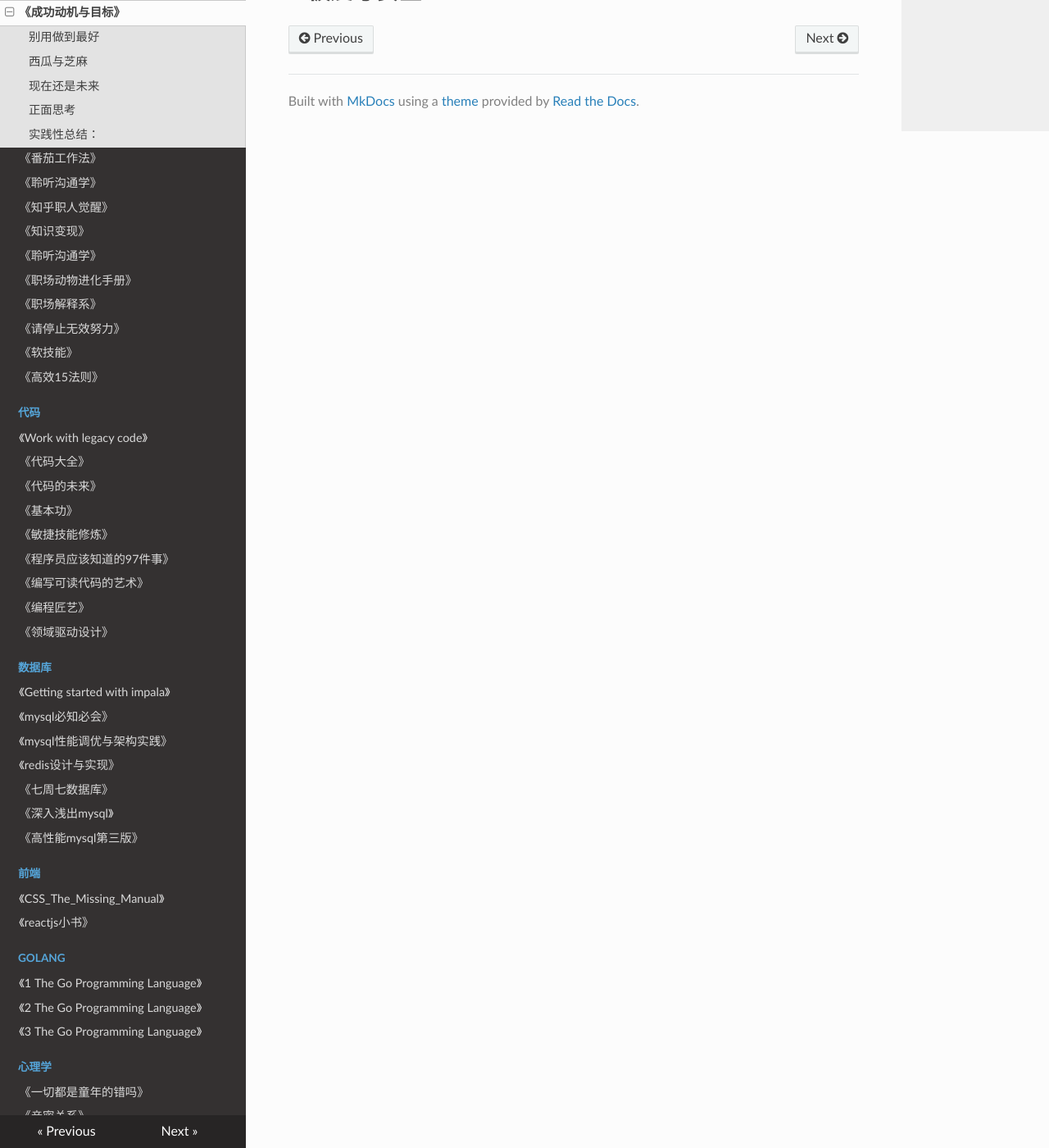
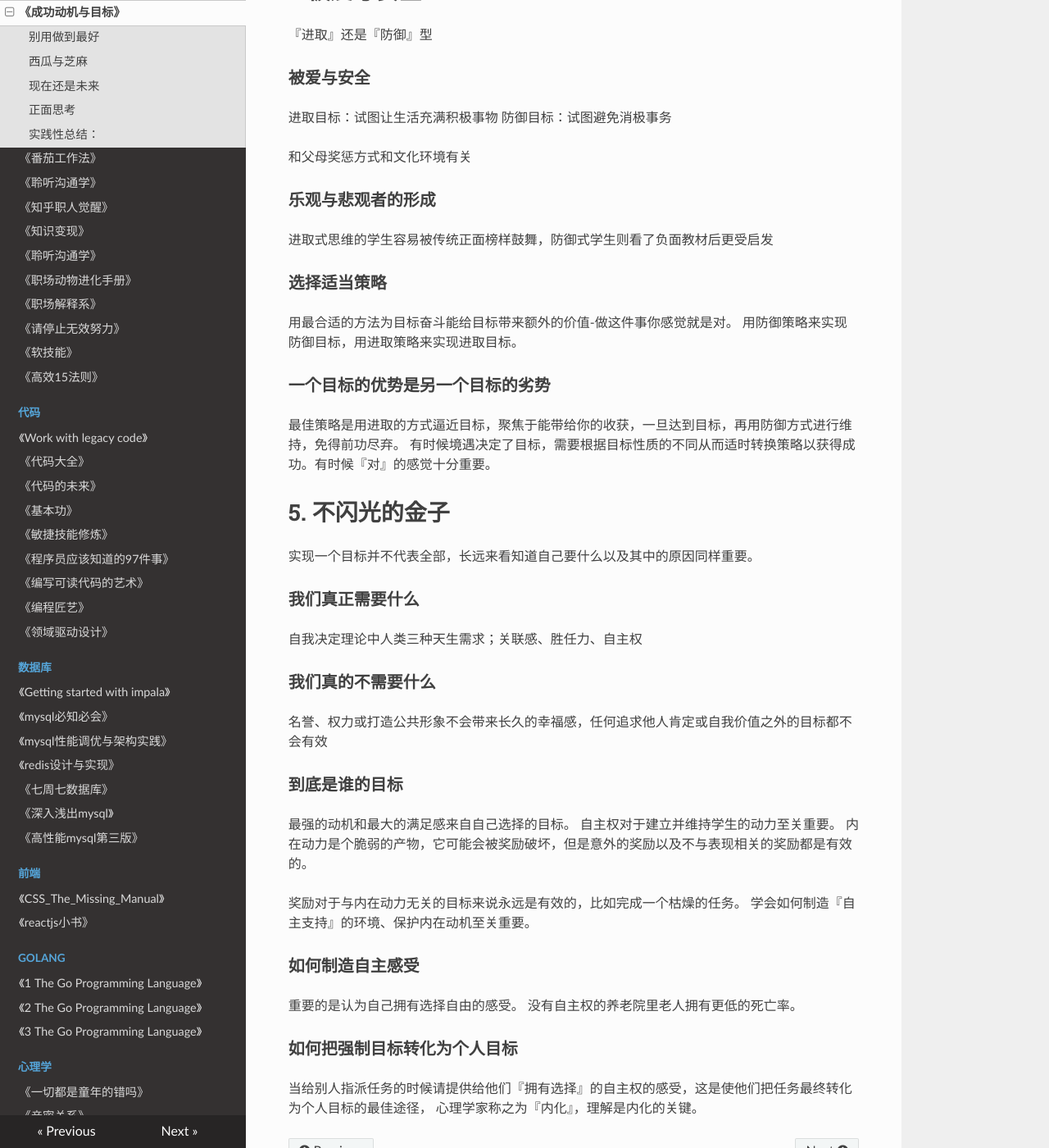
Before and after one commit to PegasusWang/booknotes, an MkDocs documentation site: the page built from docs/career/成功动机与目标.md, in a window 1280 px wide and 1400 px high, scrolled down 3184 px. Shown: the whole window at 82% size. Built offline with MkDocs 1.6.1, drawn with Linux system fonts in a browser that asks for light colours; nearby versions of some CDN libraries; old or Windows-style settings are respelled for this version of MkDocs.

Commit message:
进取与防御式目标；自我决定理论，外在目标与自我控制感

```diff
--- a/docs/career/成功动机与目标.md
+++ b/docs/career/成功动机与目标.md
@@ -115,3 +115,57 @@
 
 
 # 4.被爱与安全
+
+『进取』还是『防御』型
+
+### 被爱与安全
+
+进取目标：试图让生活充满积极事物
+防御目标：试图避免消极事务
+
+和父母奖惩方式和文化环境有关
+
+### 乐观与悲观者的形成
+
+进取式思维的学生容易被传统正面榜样鼓舞，防御式学生则看了负面教材后更受启发
+
+### 选择适当策略
+
+用最合适的方法为目标奋斗能给目标带来额外的价值-做这件事你感觉就是对。
+用防御策略来实现防御目标，用进取策略来实现进取目标。
+
+### 一个目标的优势是另一个目标的劣势
+
+最佳策略是用进取的方式逼近目标，聚焦于能带给你的收获，一旦达到目标，再用防御方式进行维持，免得前功尽弃。
+有时候境遇决定了目标，需要根据目标性质的不同从而适时转换策略以获得成功。有时候『对』的感觉十分重要。
+
+
+# 5. 不闪光的金子
+
+实现一个目标并不代表全部，长远来看知道自己要什么以及其中的原因同样重要。
+
+### 我们真正需要什么
+
+自我决定理论中人类三种天生需求；关联感、胜任力、自主权
+
+### 我们真的不需要什么
+
+名誉、权力或打造公共形象不会带来长久的幸福感，任何追求他人肯定或自我价值之外的目标都不会有效
+
+### 到底是谁的目标
+
+最强的动机和最大的满足感来自自己选择的目标。
+自主权对于建立并维持学生的动力至关重要。
+内在动力是个脆弱的产物，它可能会被奖励破坏，但是意外的奖励以及不与表现相关的奖励都是有效的。
+
+奖励对于与内在动力无关的目标来说永远是有效的，比如完成一个枯燥的任务。
+学会如何制造『自主支持』的环境、保护内在动机至关重要。
+
+### 如何制造自主感受
+
+重要的是认为自己拥有选择自由的感受。
+没有自主权的养老院里老人拥有更低的死亡率。
+
+### 如何把强制目标转化为个人目标
+当给别人指派任务的时候请提供给他们『拥有选择』的自主权的感受，这是使他们把任务最终转化为个人目标的最佳途径，
+心理学家称之为『内化』，理解是内化的关键。
```
